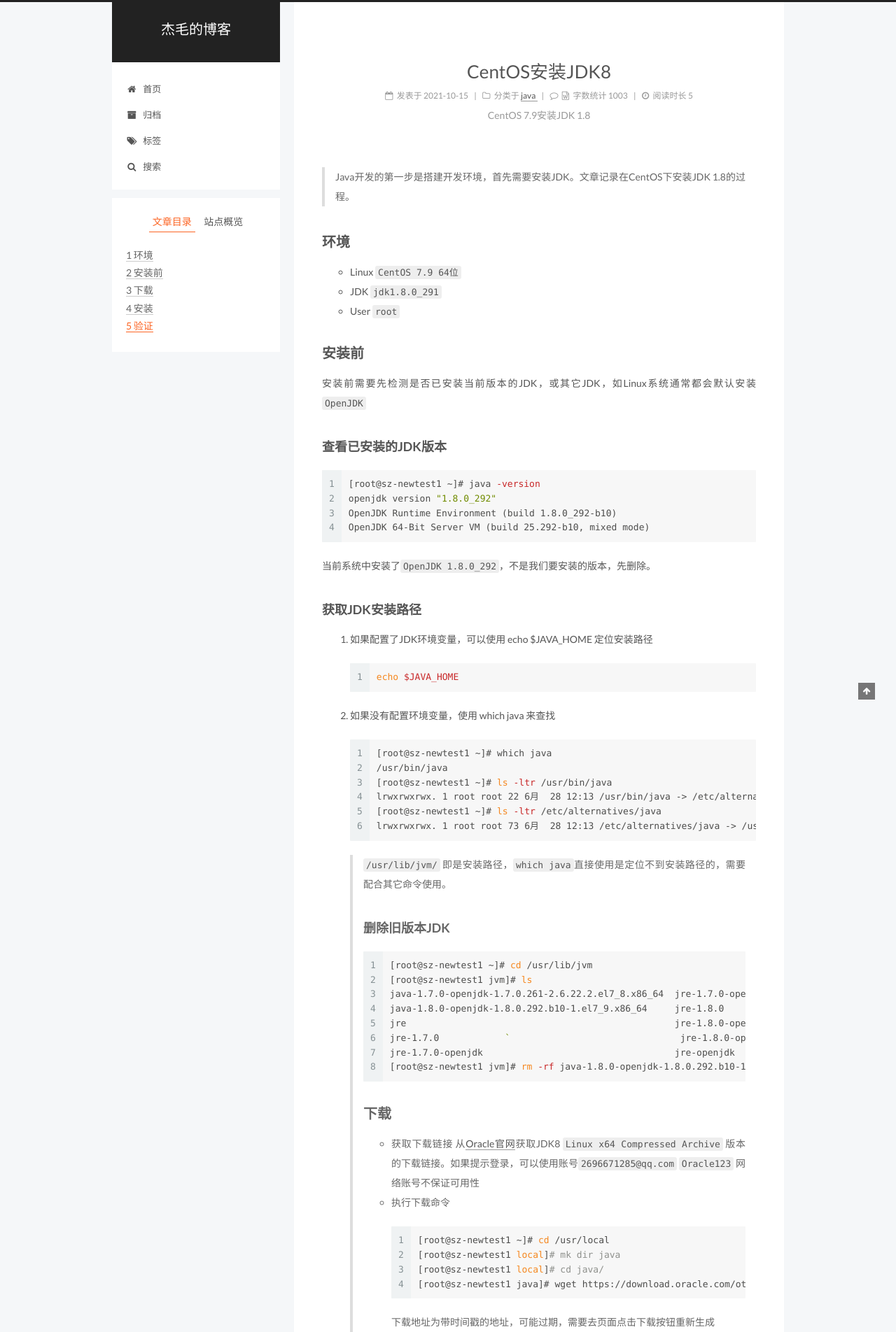
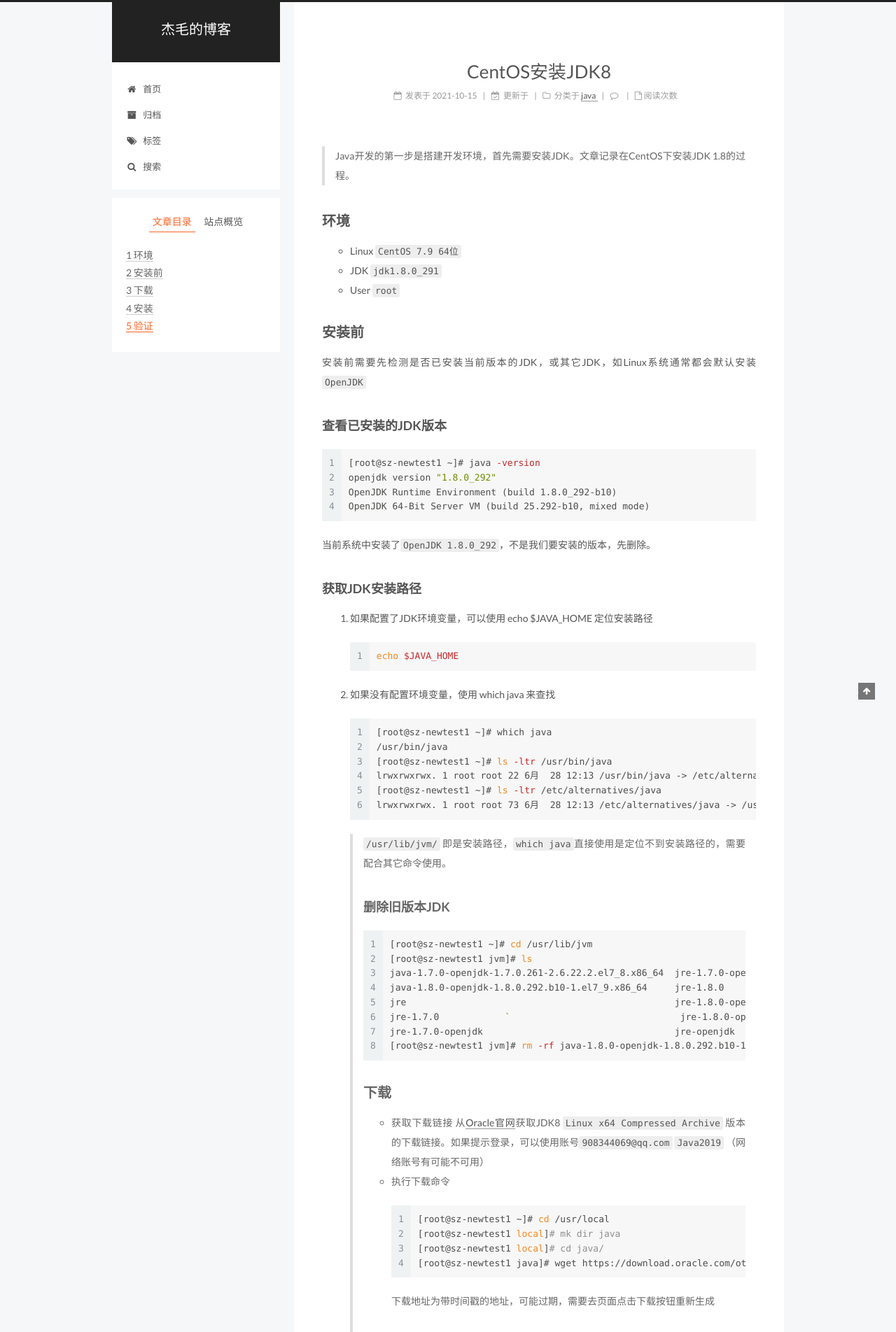
Before and after one commit to jiemaoli/jiemaoli.github.io, a Jekyll site: the page built from _posts/2021-10-15-centos-install-jdk8.md, in a window 1280 px wide. Shown: the top 1904 px of the page at 70% size. Built offline with Jekyll 4.4.1, drawn with Linux system fonts in a browser that asks for light colours; comment, search, counter and statistics services are not loaded.

Commit message:
add reward function,visit count ...

````diff
--- a/_config.yml
+++ b/_config.yml
@@ -311,15 +311,15 @@ auto_excerpt:
 post_meta:
   item_text: true
   created_at: true
-  updated_at: false
+  updated_at: true
   categories: true
 
 # Post wordcount display settings
 post_wordcount:
-  item_text: true
-  wordcount: true
-  min2read: true
-  separated_meta: true
+  item_text: false
+  wordcount: false
+  min2read: false
+  separated_meta: false
 
 # Wechat Subscriber
 #wechat_subscriber:
@@ -531,18 +531,18 @@ leancloud_visitors:
 # Get more information on http://ibruce.info/2015/04/04/busuanzi/
 busuanzi_count:
   # count values only if the other configs are false
-  enable: false
+  enable: true
   # custom uv span for the whole site
   site_uv: true
-  site_uv_header: <i class="fa fa-user"></i>
+  site_uv_header: <i class="fa fa-user"></i> 访客人数
   site_uv_footer:
   # custom pv span for the whole site
   site_pv: true
-  site_pv_header: <i class="fa fa-eye"></i>
+  site_pv_header: <i class="fa fa-eye"></i> 访问次数
   site_pv_footer:
   # custom pv span for one page only
   page_pv: true
-  page_pv_header: <i class="fa fa-file-o"></i>
+  page_pv_header: <i class="fa fa-file-o"></i> 阅读次数
   page_pv_footer:
 
 
@@ -554,7 +554,7 @@ busuanzi_count:
 
 
 # Enable baidu push so that the blog will push the url to baidu automatically which is very helpful for SEO
-baidu_push: false
+baidu_push: true
 
 # Google Calendar
 # Share your recent schedule to others via calendar page
@@ -598,6 +598,9 @@ local_search:
 # Alias: {% extlink text url "title" %}
 exturl: false
 
+reward_comment:
+wechatpay: /assets/images/reward-wechat.jpg
+alipay: /assets/images/reward-alipay.jpg
 
 #! ---------------------------------------------------------------
 #! DO NOT EDIT THE FOLLOWING SETTINGS
--- a/_includes/_macro/reward.html
+++ b/_includes/_macro/reward.html
@@ -2,19 +2,19 @@
   <div style="padding: 10px 0; margin: 20px auto; width: 90%; text-align: center;">
     <div>{{ site.reward_comment }}</div>
     <button id="rewardButton" disable="enable" onclick="var qr = document.getElementById('QR'); if (qr.style.display === 'none') {qr.style.display='block';} else {qr.style.display='none'}">
-      <span>赏</span>
+      <span>鼓励</span>
     </button>
     <div id="QR" style="display: none;">
       {% if site.wechatpay %}
         <div id="wechat" style="display: inline-block">
           <img id="wechat_qr" src="{{ site.wechatpay }}" alt="{{ site.author }} WeChat Pay"/>
-          <p>微信打赏</p>
+          <p>微信鼓励</p>
         </div>
       {% endif %}
       {% if site.alipay %}
         <div id="alipay" style="display: inline-block">
           <img id="alipay_qr" src="{{ site.alipay }}" alt="{{ site.author }} Alipay"/>
-          <p>支付宝打赏</p>
+          <p>支付宝鼓励</p>
         </div>
       {% endif %}
     </div>
--- a/_posts/2021-10-15-centos-install-jdk8.md
+++ b/_posts/2021-10-15-centos-install-jdk8.md
@@ -1,6 +1,6 @@
 ---
 title: CentOS安装JDK8
-description: CentOS 7.9安装JDK 1.8
+description:
 categories:
  - java
 tags:
@@ -54,7 +54,7 @@ jre-1.7.0-openjdk                                   jre-openjdk
 ```
 ## 下载
 * 获取下载链接
-从[Oracle官网](https://www.oracle.com/java/technologies/javase/javase-jdk8-downloads.html)获取JDK8 `Linux x64 Compressed Archive` 版本的下载链接。如果提示登录，可以使用账号`2696671285@qq.com` `Oracle123` 网络账号不保证可用性
+从[Oracle官网](https://www.oracle.com/java/technologies/javase/javase-jdk8-downloads.html)获取JDK8 `Linux x64 Compressed Archive` 版本的下载链接。如果提示登录，可以使用账号`908344069@qq.com` `Java2019` （网络账号有可能不可用）
 * 执行下载命令
 ```sh
 [root@sz-newtest1 ~]# cd /usr/local
````
Also changed, not shown: assets/images/reward-alipay.jpg (added), assets/images/reward-wechat.jpg (added), assets/images/wechat-reward-image.jpg (deleted).
